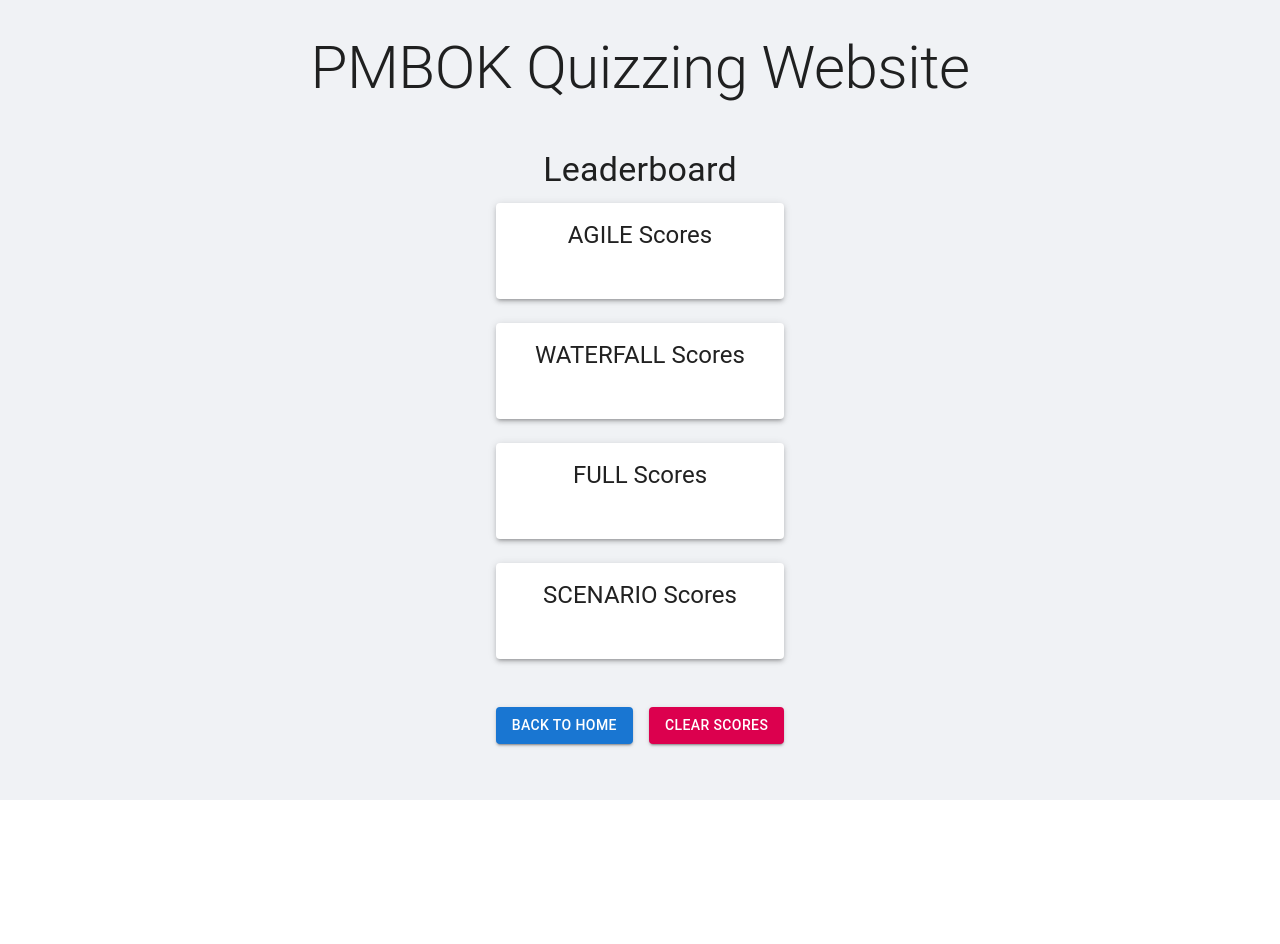
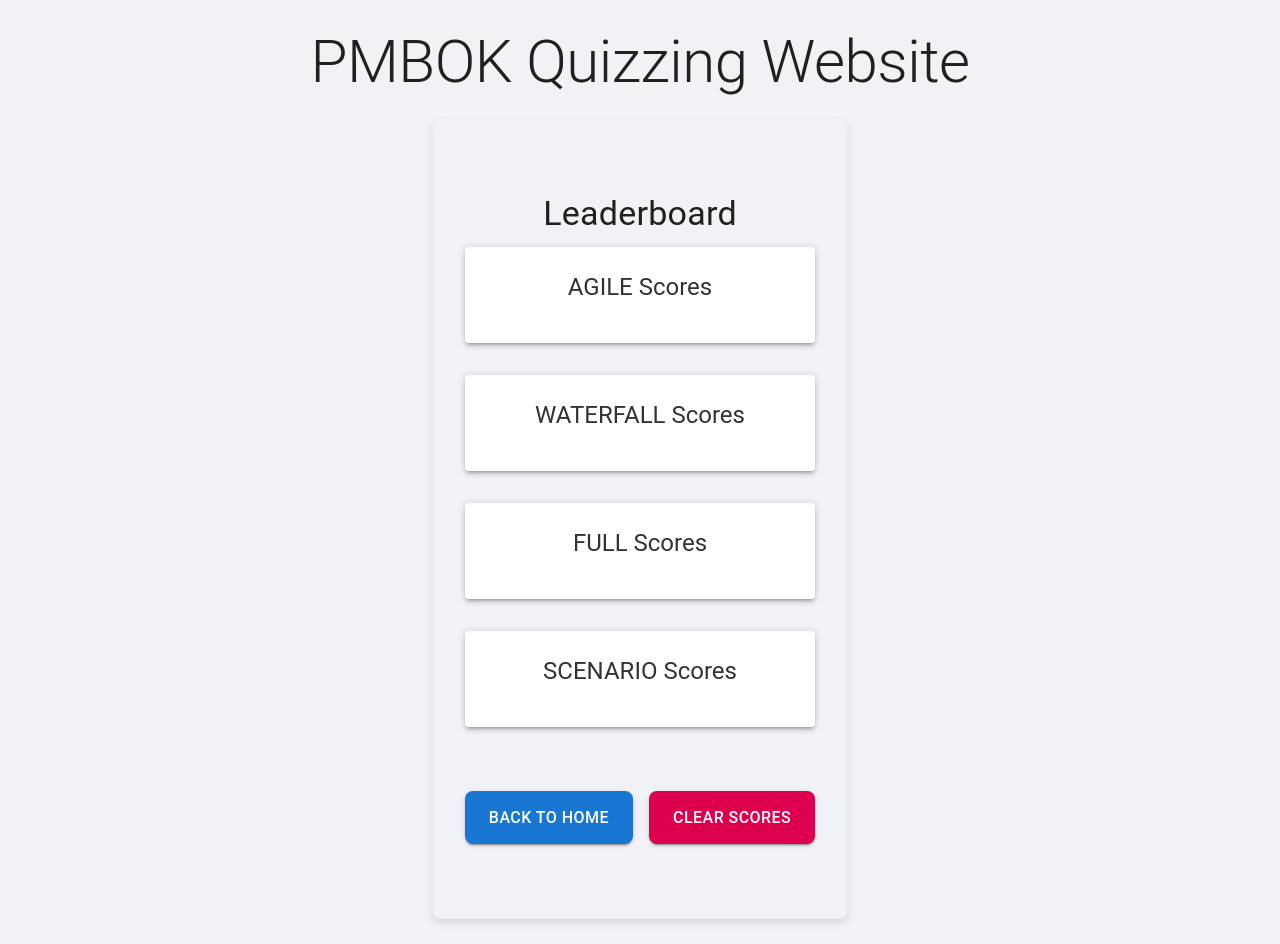
Before and after one commit to Jacob-Pickard/Quiz-App, a React (Vite) app: page /Quiz-App/leaderboard in a window 1280 px wide. Before the commit the page ends 800 px from the top, so only its background shows below. Built offline with nearby package versions, Linux system fonts and the light colour scheme.

Commit message:
CSS and general app updates

```diff
--- a/src/App.css
+++ b/src/App.css
@@ -7,6 +7,7 @@
   flex-direction: column;
   align-items: center;
   justify-content: center;
+  font-family: 'Roboto', sans-serif;
 }
 
 .home-container {
@@ -14,13 +15,18 @@
   flex-direction: column;
   align-items: center;
   justify-content: center;
-  height: 60vh;
+  height: auto;
   width: 100%;
   max-width: 800px;
   background-color: #ffffff;
   padding: 2rem;
-  border-radius: 8px;
-  box-shadow: 0 4px 8px rgba(0, 0, 0, 0.1);
+  border-radius: 12px;
+  box-shadow: 0 6px 12px rgba(0, 0, 0, 0.1);
+  transition: transform 0.3s;
+}
+
+.home-container:hover {
+  transform: translateY(-5px);
 }
 
 .home-button-grid {
@@ -38,12 +44,14 @@
   background-color: #1976d2;
   color: #ffffff;
   border: none;
-  border-radius: 4px;
-  transition: background-color 0.3s;
+  border-radius: 8px;
+  transition: background-color 0.3s, transform 0.3s;
+  text-transform: capitalize; /* Ensure correct capitalization */
 }
 
 .home-button-grid .MuiButton-root:hover {
   background-color: #155a9c;
+  transform: translateY(-3px);
 }
 
 .leaderboard-button {
@@ -54,12 +62,14 @@
   background-color: #dc004e;
   color: #ffffff;
   border: none;
-  border-radius: 4px;
-  transition: background-color 0.3s;
+  border-radius: 8px;
+  transition: background-color 0.3s, transform 0.3s;
+  text-transform: none; /* Ensure correct capitalization */
 }
 
 .leaderboard-button:hover {
   background-color: #a3003a;
+  transform: translateY(-3px);
 }
 
 .name-form {
@@ -76,23 +86,26 @@
   margin-bottom: 1rem;
   font-size: 1rem;
   border: 1px solid #ccc;
-  border-radius: 4px;
+  border-radius: 8px;
   box-shadow: inset 0 1px 3px rgba(0, 0, 0, 0.1);
+  text-transform: capitalize; /* Ensure correct capitalization */
 }
 
 .submit-name-button {
   background-color: #1976d2;
   color: #ffffff;
   border: none;
-  border-radius: 4px;
+  border-radius: 8px;
   padding: 0.8rem 1.5rem;
   font-size: 1rem;
   margin-bottom: 1rem;
-  transition: background-color 0.3s;
+  transition: background-color 0.3s, transform 0.3s;
+  text-transform: none; /* Ensure correct capitalization */
 }
 
 .submit-name-button:hover {
   background-color: #155a9c;
+  transform: translateY(-3px);
 }
 
 .name-confirmation {
--- /dev/null
+++ b/src/components/Leaderboard.css
@@ -0,0 +1,69 @@
+.leaderboard-container {
+  text-align: center;
+  padding: 2rem;
+  background-color: #f0f2f5;
+  min-height: 100vh;
+  display: flex;
+  flex-direction: column;
+  align-items: center;
+  justify-content: center;
+  font-family: 'Roboto', sans-serif;
+  border-radius: 8px;
+  box-shadow: 0 4px 8px rgba(0, 0, 0, 0.1);
+  max-width: 800px;
+  margin: auto;
+}
+
+.leaderboard-category {
+  width: 100%;
+  max-width: 600px;
+  margin-bottom: 2rem;
+  padding: 1.5rem;
+  background-color: #ffffff;
+  border-radius: 12px;
+  box-shadow: 0 6px 12px rgba(0, 0, 0, 0.1);
+  transition: transform 0.3s;
+}
+
+.leaderboard-category:hover {
+  transform: translateY(-5px);
+}
+
+.leaderboard-category h5 {
+  margin-bottom: 1rem;
+  font-size: 1.5rem;
+  color: #333;
+}
+
+.leaderboard-category ul {
+  list-style: none;
+  padding: 0;
+}
+
+.leaderboard-category li {
+  padding: 0.5rem 0;
+  font-size: 1.1rem;
+  border-bottom: 1px solid #ddd;
+  text-transform: capitalize; /* Ensure correct capitalization */
+}
+
+.leaderboard-category li:last-child {
+  border-bottom: none;
+}
+
+.leaderboard-buttons {
+  display: flex;
+  gap: 1rem;
+  margin-top: 2rem;
+}
+
+.leaderboard-buttons .MuiButton-root {
+  padding: 0.8rem 1.5rem;
+  font-size: 1rem;
+  border-radius: 8px;
+  transition: background-color 0.3s, transform 0.3s;
+}
+
+.leaderboard-buttons .MuiButton-root:hover {
+  transform: translateY(-3px);
+}
--- a/src/components/Leaderboard.jsx
+++ b/src/components/Leaderboard.jsx
@@ -1,6 +1,7 @@
 import React, { useState, useEffect } from 'react';
 import { Box, Typography, List, ListItem, Button, Paper } from '@mui/material';
 import { Link } from 'react-router-dom';
+import './Leaderboard.css';
 
 function Leaderboard() {
   const [scores, setScores] = useState([]);
@@ -18,13 +19,13 @@ function Leaderboard() {
   const categories = ['agile', 'waterfall', 'full', 'scenario'];
 
   return (
-    <Box sx={{ p: 3 }}>
+    <Box className="leaderboard-container">
       <Typography variant="h4" gutterBottom>
         Leaderboard
       </Typography>
       {categories.map((category) => (
-        <Paper elevation={3} sx={{ p: 2, mb: 3 }} key={category}>
-          <Typography variant="h5" sx={{ mb: 2 }}>
+        <Paper elevation={3} className="leaderboard-category" key={category}>
+          <Typography variant="h5">
             {category.toUpperCase()} Scores
           </Typography>
           <List>
@@ -39,12 +40,14 @@ function Leaderboard() {
           </List>
         </Paper>
       ))}
-      <Button component={Link} to="/" variant="contained" sx={{ mt: 3 }}>
-        Back to Home
-      </Button>
-      <Button onClick={clearScores} variant="contained" color="secondary" sx={{ mt: 3, ml: 2 }}>
-        Clear Scores
-      </Button>
+      <Box className="leaderboard-buttons">
+        <Button component={Link} to="/" variant="contained">
+          Back to Home
+        </Button>
+        <Button onClick={clearScores} variant="contained" color="secondary">
+          Clear Scores
+        </Button>
+      </Box>
     </Box>
   );
 }
--- a/src/components/QuizPage.css
+++ b/src/components/QuizPage.css
@@ -4,8 +4,13 @@
   padding: 20px;
   text-align: center;
   background-color: #ffffff;
-  border-radius: 8px;
-  box-shadow: 0px 4px 10px rgba(0, 0, 0, 0.1);
+  border-radius: 12px;
+  box-shadow: 0px 6px 12px rgba(0, 0, 0, 0.1);
+  transition: transform 0.3s;
+}
+
+.quiz-card:hover {
+  transform: translateY(-5px);
 }
 
 .quiz-card .MuiButton-root {
@@ -16,12 +21,14 @@
   background-color: #1976d2;
   color: #ffffff;
   border: none;
-  border-radius: 4px;
-  transition: background-color 0.3s;
+  border-radius: 8px;
+  transition: background-color 0.3s, transform 0.3s;
+  text-transform: capitalize; /* Ensure correct capitalization */
 }
 
 .quiz-card .MuiButton-root:hover {
   background-color: #155a9c;
+  transform: translateY(-3px);
 }
 
 .quiz-card .MuiButton-root:last-child {
@@ -38,3 +45,24 @@
 .quiz-card .feedback.incorrect {
   color: red;
 }
+
+.points-gained {
+  color: green;
+  font-weight: bold;
+  animation: pop-up 1s ease-in-out;
+}
+
+@keyframes pop-up {
+  0% {
+    transform: scale(0);
+    opacity: 0;
+  }
+  50% {
+    transform: scale(1.2);
+    opacity: 1;
+  }
+  100% {
+    transform: scale(1);
+    opacity: 0;
+  }
+}
--- a/src/components/QuizPage.jsx
+++ b/src/components/QuizPage.jsx
@@ -33,6 +33,8 @@ function QuizPage({ userName }) {
   const [completed, setCompleted] = useState(false);
   const [quizLocked, setQuizLocked] = useState(false);
   const [answerFeedback, setAnswerFeedback] = useState(''); // Feedback state
+  const [pointsGained, setPointsGained] = useState(0); // Points gained state
+  const [showPoints, setShowPoints] = useState(false); // Show points animation state
   const navigate = useNavigate();
 
 const questionSet = questions[category];
@@ -66,7 +68,10 @@ const handleAnswer = (index) => {
 
   const correctAnswer = questionSet[currentQuestion].answer;
   if (index === correctAnswer) {
-    setScore((prev) => prev + timer);
+    const points = timer;
+    setScore((prev) => prev + points);
+    setPointsGained(points);
+    setShowPoints(true);
     setAnswerFeedback('Correct!'); // Feedback for correct answer
   } else {
     setAnswerFeedback('Incorrect!'); // Feedback for incorrect answer
@@ -77,6 +82,7 @@ const handleAnswer = (index) => {
   setTimeout(() => {
     setQuizLocked(false);
     setAnswerFeedback(''); // Reset feedback after a short delay
+    setShowPoints(false); // Hide points animation
     if (currentQuestion < questionSet.length - 1) {
       setCurrentQuestion((prev) => prev + 1);
       setTimer(30); // Reset timer for the next question
@@ -144,6 +150,14 @@ const handleAnswer = (index) => {
             {answerFeedback}
           </Typography>
         )}
+        {showPoints && (
+          <Typography
+            variant="h4"
+            className="points-gained"
+          >
+            +{pointsGained} points!
+          </Typography>
+        )}
         <Typography>Time Remaining: {timer} seconds</Typography>
         <Button component={Link} to="/" variant="outlined" sx={{ mt: 2 }}>
           Back to Home
```
Also changed, not shown: 1 other file (tests, documents, lock files or other folders).
